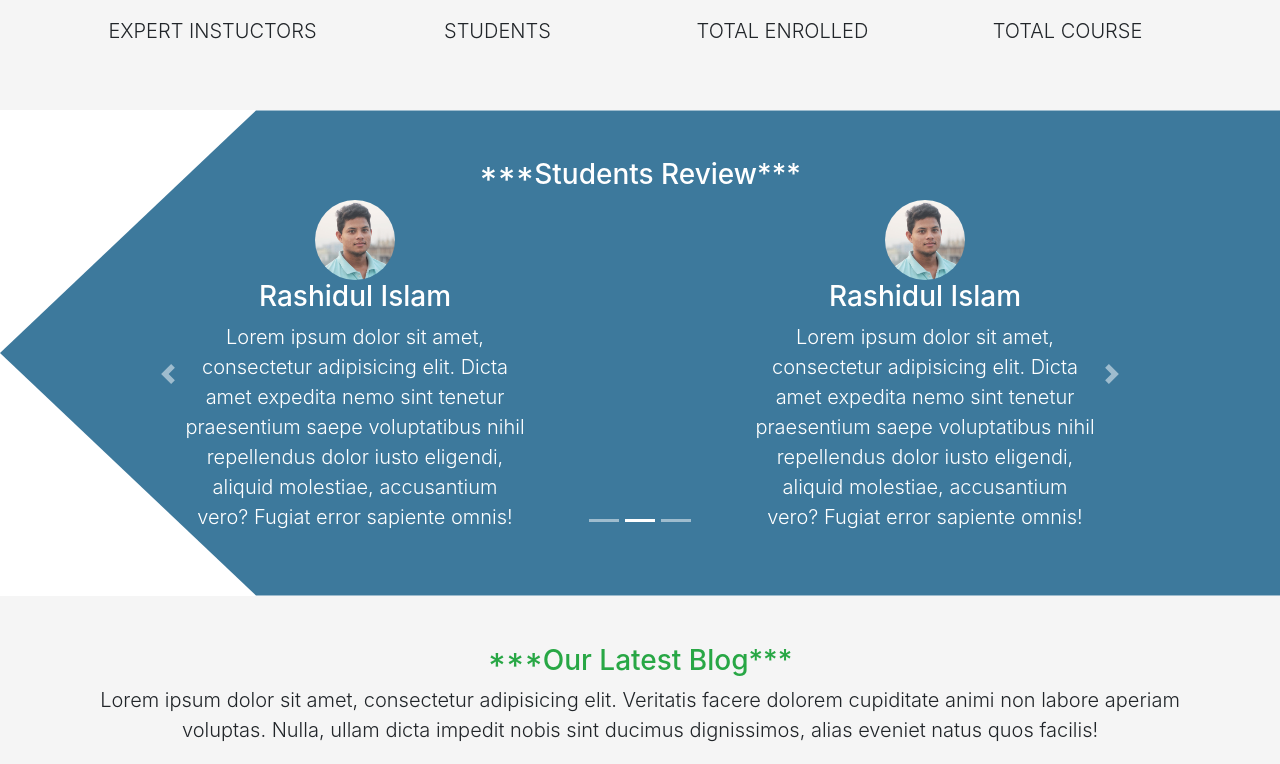
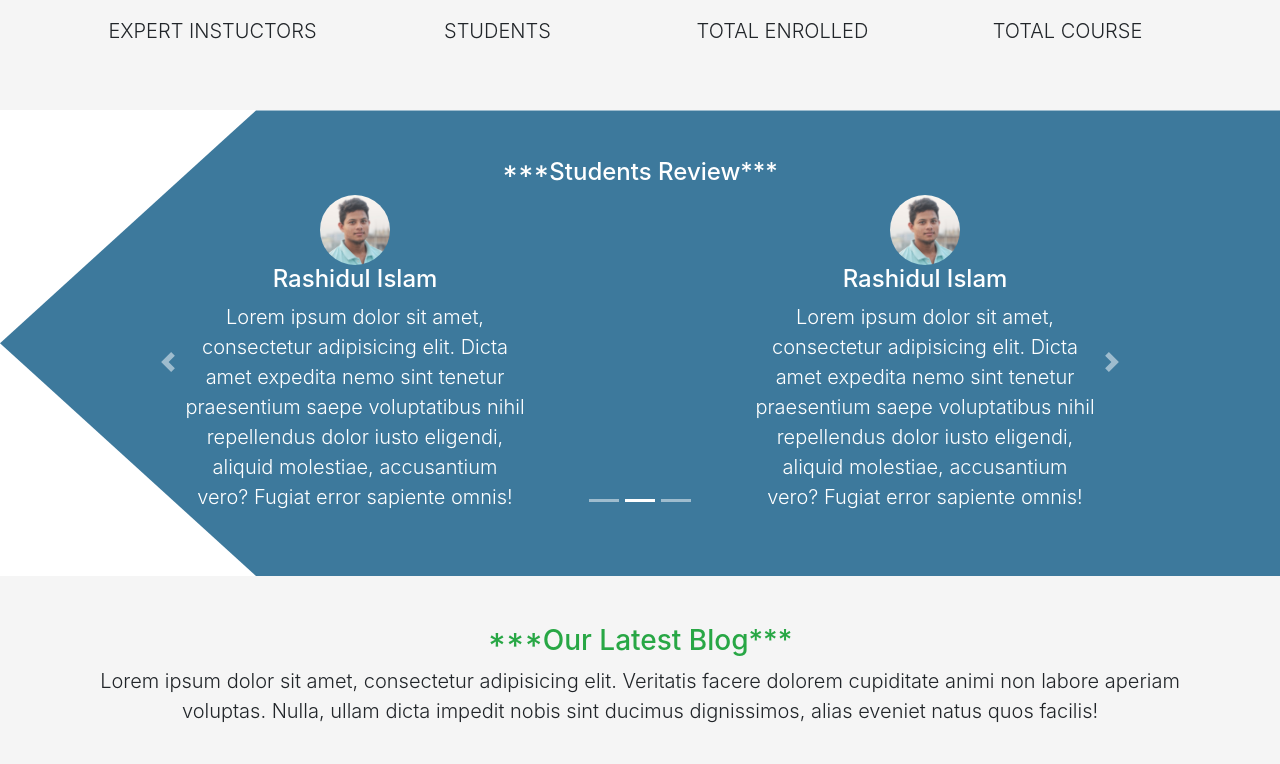
Before and after one commit to rashidul191/learn-code-academy-client, a React (Create React App) app: page / in a window 1280 px wide. Shown: the part 1902-2666 px from the top of the page. Built offline with nearby package versions, Linux system fonts and the light colour scheme.

Commit message:
user dashboard pages create

```diff
--- a/src/App.js
+++ b/src/App.js
@@ -18,6 +18,7 @@ import PrivacyPolicy from './Components/PrivacyPolicy/PrivacyPolicy';
 import TcConditeion from './Components/TcConditeion/TcConditeion';
 import CoursesDetails from './Components/HomeCourse/CoursesDetails/CoursesDetails';
 import CheckOut from './Components/CheckOut/CheckOut';
+import UserDashboard from './Components/UserDashboard/UserDashboard';
 
 function App() {
   return (
@@ -45,7 +46,7 @@ function App() {
             <CoursesDetails></CoursesDetails>
           </Route>
 
-          <Route path="/our-blog">
+          <Route path="/our-blogs">
             <OurBlogDetails></OurBlogDetails>
           </Route>
 
@@ -70,6 +71,10 @@ function App() {
             <TcConditeion></TcConditeion>
           </Route>
 
+          <Route path="/user-dashboard">
+            <UserDashboard></UserDashboard>
+          </Route>
+
           <Route path="*">
             <NoMatch />
           </Route>
--- a/src/Components/OurBlog/OurBlogDetails/OurBlogDetails.js
+++ b/src/Components/OurBlog/OurBlogDetails/OurBlogDetails.js
@@ -9,10 +9,10 @@ const OurBlogDetails = () => {
         <section>
             <Navbar></Navbar>
             <div className="container mt-3">
-                <p className="lead">Home / Our Blocg</p>
+                <p className="lead">Home / Our Blogs</p>
             </div>
             <div>
-                <h3 className="bg-info py-5 mt-3 text-center text-light display-4">Our Latest Blog</h3>
+                <h3 className="bg-info py-5 mt-3 text-center text-light display-4">Our Latest Blogs</h3>
             </div>
 
             <div className="container">
--- a/src/Components/ShareFile/Navbar/Navbar.js
+++ b/src/Components/ShareFile/Navbar/Navbar.js
@@ -26,7 +26,7 @@ const Navbar = () => {
                                 <Link class="nav-link link-style" to="/contact-us">Contact Us</Link>
                             </li>
                             <li class="nav-item active ml-4">
-                                <Link class="nav-link  link-style" to="/our-blog" >Our Blog</Link>
+                                <Link class="nav-link  link-style" to="/our-blogs" >Our Blogs</Link>
                             </li>
 
                             <li class="nav-item active ml-5">
--- a/src/Components/StudentReview/StudentReview.css
+++ b/src/Components/StudentReview/StudentReview.css
@@ -6,8 +6,8 @@
 }
 
 #student-Review img{
-    height: 80px;
-    width: 80px;
+    height: 70px;
+    width: 70px;
     border-radius: 50%;
     margin: auto;
 
@@ -17,18 +17,3 @@
         margin-right: 100px;
         margin-left: 100px;
 }
-
-/* .carousel-slid-body{
-    text-align: center;
-    height: 100%;
-    width: 100%;
-    background: rgb(255, 0, 0);
-} */
-
-/* .carousel-slid-body-2{
-    margin-left: 20%;
-    margin-top: 15%;
-    height: 80%;
-    width: 80%;
-    background: rgb(126, 250, 10);
-} */
--- a/src/Components/StudentReview/StudentReview.js
+++ b/src/Components/StudentReview/StudentReview.js
@@ -6,7 +6,7 @@ const StudentReview = () => {
     return (
         <section id="student-Review">
             <div className="container text-center py-5">
-                <h3 className="">***Students Review***</h3>
+                <h4 className="">***Students Review***</h4>
                 <div id="carouselExampleFade" class="carousel slide " data-ride="carousel">
                     <ol class="carousel-indicators">
                         <li data-target="#carouselExampleCaptions" data-slide-to="0" class="active"></li>
@@ -19,12 +19,12 @@ const StudentReview = () => {
                                 <div className="col-lg-6 col-md-12">
 
                                     <img src={student} class="d-block " alt="..." />
-                                    <h3>Rashidul Islam</h3>
+                                    <h4>Rashidul Islam</h4>
                                     <p className="lead ">Lorem ipsum dolor sit amet, consectetur adipisicing elit. Dicta amet expedita nemo sint tenetur praesentium saepe voluptatibus nihil repellendus dolor iusto eligendi, aliquid molestiae, accusantium vero? Fugiat error sapiente omnis!</p>
                                 </div>
                                 <div className="col-lg-6 col-md-12">
                                     <img src={student} class="d-block " alt="..." />
-                                    <h3>Rashidul Islam</h3>
+                                    <h4>Rashidul Islam</h4>
                                     <p className="lead ">Lorem ipsum dolor sit amet, consectetur adipisicing elit. Dicta amet expedita nemo sint tenetur praesentium saepe voluptatibus nihil repellendus dolor iusto eligendi, aliquid molestiae, accusantium vero? Fugiat error sapiente omnis!</p>
                                 </div>
                             </div>
@@ -34,12 +34,12 @@ const StudentReview = () => {
                             <div className="row">
                                 <div className="col-lg-6 col-md-12">
                                     <img src={student} class="d-block " alt="..." />
-                                    <h3>Rashidul Islam</h3>
+                                    <h4>Rashidul Islam</h4>
                                     <p className="lead">Lorem ipsum dolor sit amet, consectetur adipisicing elit. Dicta amet expedita nemo sint tenetur praesentium saepe voluptatibus nihil repellendus dolor iusto eligendi, aliquid molestiae, accusantium vero? Fugiat error sapiente omnis!</p>
                                 </div>
                                 <div className="col-lg-6 col-md-12">
                                     <img src={student} class="d-block " alt="..." />
-                                    <h3>Rashidul Islam</h3>
+                                    <h4>Rashidul Islam</h4>
                                     <p className="lead">Lorem ipsum dolor sit amet, consectetur adipisicing elit. Dicta amet expedita nemo sint tenetur praesentium saepe voluptatibus nihil repellendus dolor iusto eligendi, aliquid molestiae, accusantium vero? Fugiat error sapiente omnis!</p>
                                 </div>
                             </div>
@@ -49,12 +49,12 @@ const StudentReview = () => {
                             <div className="row">
                                 <div className="col-lg-6 col-md-12">
                                     <img src={student} class="d-block " alt="..." />
-                                    <h3>Rashidul Islam</h3>
+                                    <h4>Rashidul Islam</h4>
                                     <p className="lead">Lorem ipsum dolor sit amet, consectetur adipisicing elit. Dicta amet expedita nemo sint tenetur praesentium saepe voluptatibus nihil repellendus dolor iusto eligendi, aliquid molestiae, accusantium vero? Fugiat error sapiente omnis!</p>
                                 </div>
                                 <div className="col-lg-6 col-md-12">
                                     <img src={student} class="d-block " alt="..." />
-                                    <h3>Rashidul Islam</h3>
+                                    <h4>Rashidul Islam</h4>
                                     <p className="lead">Lorem ipsum dolor sit amet, consectetur adipisicing elit. Dicta amet expedita nemo sint tenetur praesentium saepe voluptatibus nihil repellendus dolor iusto eligendi, aliquid molestiae, accusantium vero? Fugiat error sapiente omnis!</p>
                                 </div>
                             </div>
--- /dev/null
+++ b/src/Components/UserDashboard/UserDashboard.js
@@ -0,0 +1,18 @@
+import React from 'react';
+import Footer from '../ShareFile/Footer/Footer';
+import Navbar from '../ShareFile/Navbar/Navbar';
+import './UserDashboard.css';
+
+const UserDashboard = () => {
+    return (
+        <section id="user-Dashboard">
+            <Navbar></Navbar>
+            <div className="container">
+                <h1>User Dashboard page comming soon.....</h1>
+            </div>
+            <Footer></Footer>
+        </section>
+    );
+};
+
+export default UserDashboard;
```
Also changed, not shown: src/Components/UserDashboard/UserDashboard.css (added).
